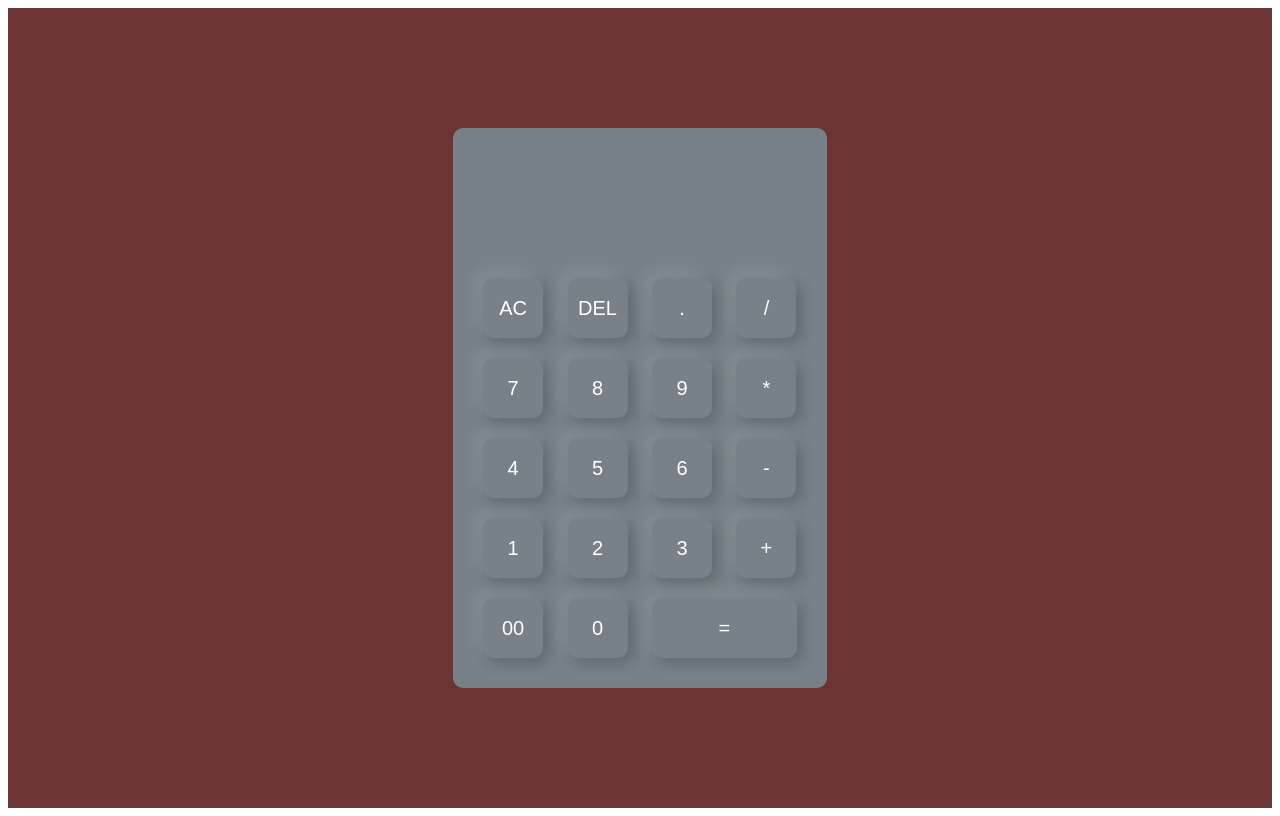
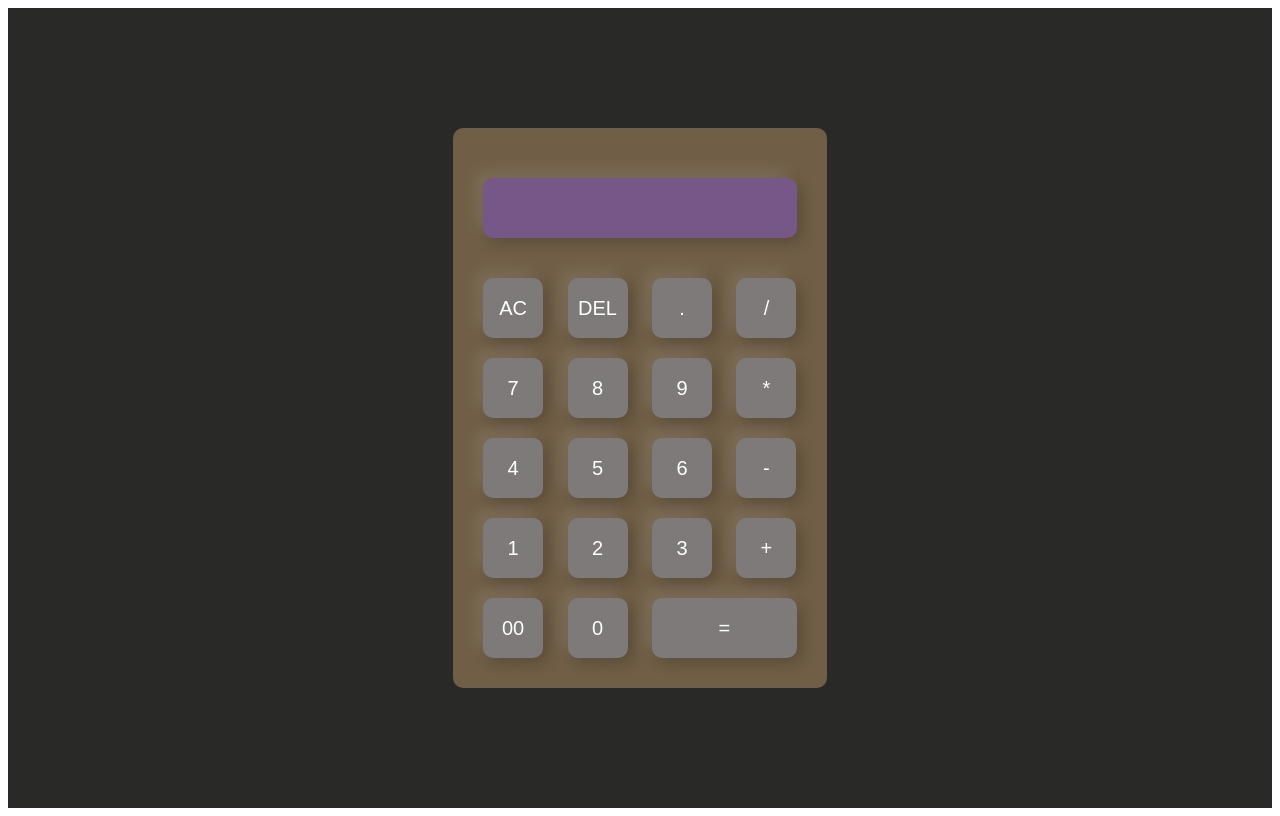
Before and after one commit to bista91/Basic-Calculator-Web, a plain HTML site: page index.html in a window 1280 px wide. Drawn offline with Linux system fonts and the light colour scheme.

Commit message:
complete calculator using html and css

```diff
--- a/styles.css
+++ b/styles.css
@@ -8,13 +8,13 @@
 .container{
     width: 100%;
     height: 100vh;
-    background: rgb(109, 52, 52);
+    background: rgb(41, 41, 40);
     display: flex;
     align-items: center;
     justify-content: center;
 }
 .calculator{
-    background: rgba(123, 154, 163, 0.753);
+    background-color: rgb(112, 94, 70);
     padding: 20px;
     border-radius: 10px;
 }
@@ -27,10 +27,19 @@
    box-shadow: -8px -8px 15px rgba(255, 255, 255, 0.1), 5px 5px 15px rgba(0, 0, 0, 0.2);
    background: transparent;
    font-size: 20px;
-   color: #fff;
+   color: white;
    cursor: pointer;
-   margin: 10px
+   margin: 10px;
+   background-color: rgb(126, 122, 122);
 }
+
+.calculator form input:hover {
+    transition: all .2s ease-in-out;
+    transform: scale(1.2rem);
+    background-color: darkslategray;
+    box-shadow: 3px 4px 5px rgb(255, 47, 47);
+}
+
 form .display{
     display: flex;
     justify-content: flex-end;
@@ -40,7 +49,8 @@ form .display input{
     text-align: right;
     flex: 1;
     font-size: 45px;
-    box-shadow: none;
+    background-color: rgb(119, 87, 136);
+
 }
 form input.equal{
  width: 145px;
```
